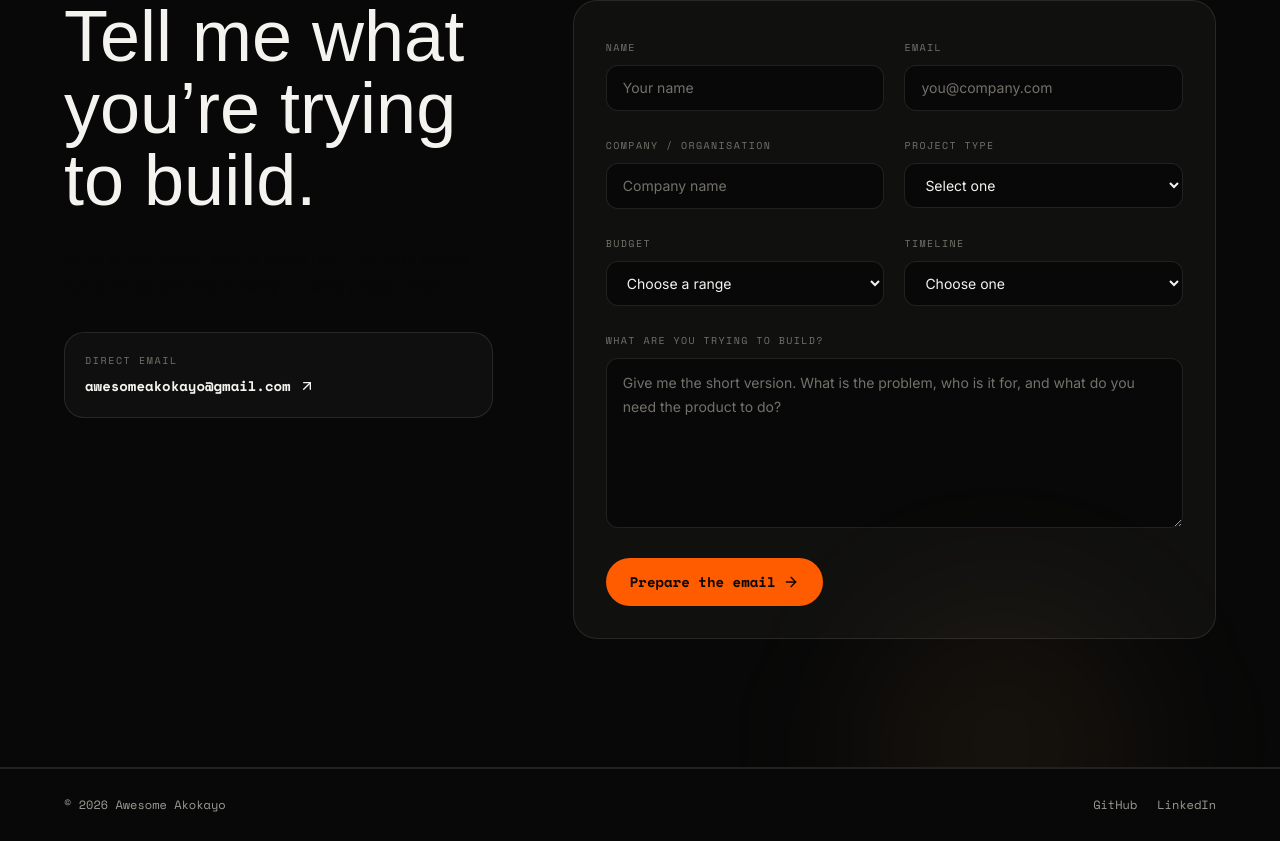
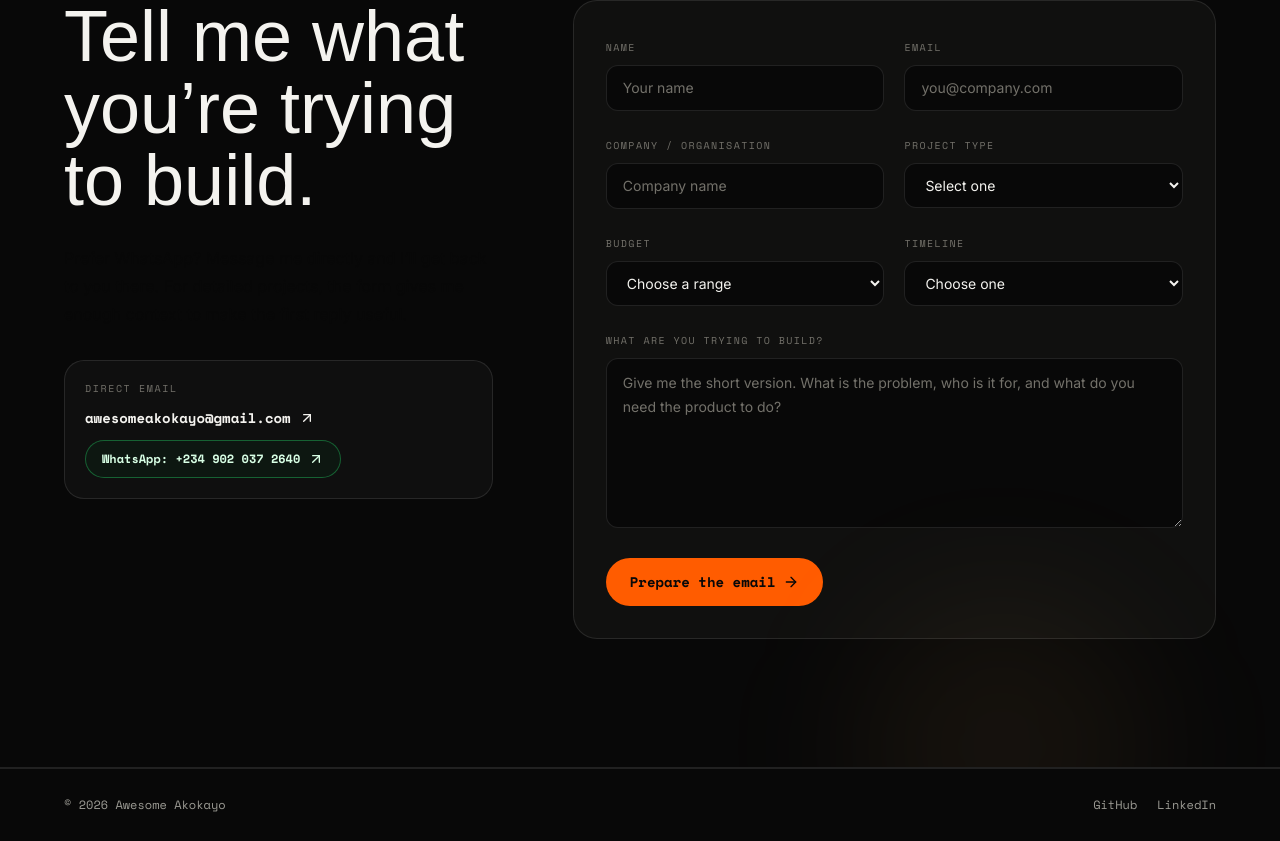
Before and after one commit to awesomeakokayo/PORTFOLIO, a React (Vite) app: page / in a window 1280 px wide. Shown: the part 10342-11183 px from the top of the page. Built offline with nearby package versions, Linux system fonts and the light colour scheme; a web font is replaced by a local one.

Commit message:
Add WhatsApp contact to project section

```diff
--- a/src/PortfolioSiteClean.jsx
+++ b/src/PortfolioSiteClean.jsx
@@ -227,10 +227,10 @@ export default function PortfolioSiteClean() {
           <div className="mt-7 grid gap-12 lg:grid-cols-[0.8fr_1.2fr] lg:gap-20">
             <div>
               <h2 className="text-5xl leading-[0.92] sm:text-6xl md:text-7xl" style={display}>Tell me what you’re trying to build.</h2>
-              <p className="mt-7 max-w-xl text-base leading-7 text-[#b8b7b1]">Email is the fastest way to reach me. This form simply turns the details into a ready-to-send project brief.</p>
+              <p className="mt-7 max-w-xl text-base leading-7 text-[#b8b7b1]">Prefer WhatsApp? Message me directly and I’ll get back to you there. For detailed projects, the form gives me enough context to make the first reply useful.</p>
               <div className="mt-8 rounded-[20px] border border-white/10 bg-white/[0.03] p-5">
                 <p className="text-[10px] uppercase tracking-[0.16em] text-[#73716a]" style={mono}>Direct email</p>
-                <a href="mailto:awesomeakokayo@gmail.com" className="mt-2 inline-flex items-center gap-2 text-sm font-semibold hover:text-[#ffb36b]" style={mono}>awesomeakokayo@gmail.com <ArrowUpRight className="h-4 w-4"/></a>
+                <div className="mt-3 flex flex-col gap-3"><a href="mailto:awesomeakokayo@gmail.com" className="inline-flex items-center gap-2 text-sm font-semibold hover:text-[#ffb36b]" style={mono}>awesomeakokayo@gmail.com <ArrowUpRight className="h-4 w-4"/></a><a href="https://wa.me/2349020372640?text=Hi%20Awesome%2C%20I%20found%20your%20portfolio%20and%20I%27d%20like%20to%20discuss%20a%20project." target="_blank" rel="noreferrer" className="inline-flex w-fit items-center gap-2 rounded-full border border-[#25D366]/40 bg-[#0d1711] px-4 py-2.5 text-xs font-bold text-[#d8ffe5] hover:border-[#25D366]/70" style={mono}>WhatsApp: +234 902 037 2640 <ArrowUpRight className="h-4 w-4"/></a></div>
               </div>
             </div>
 
```
